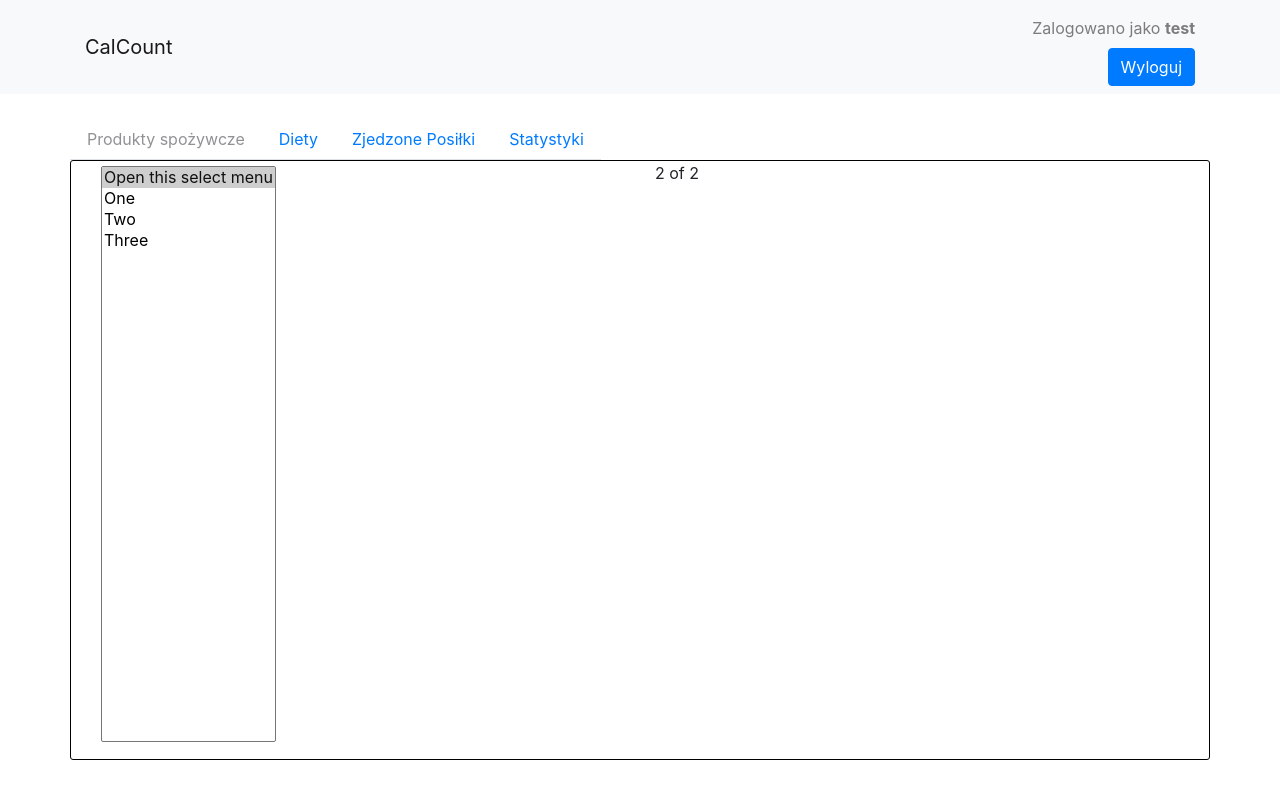
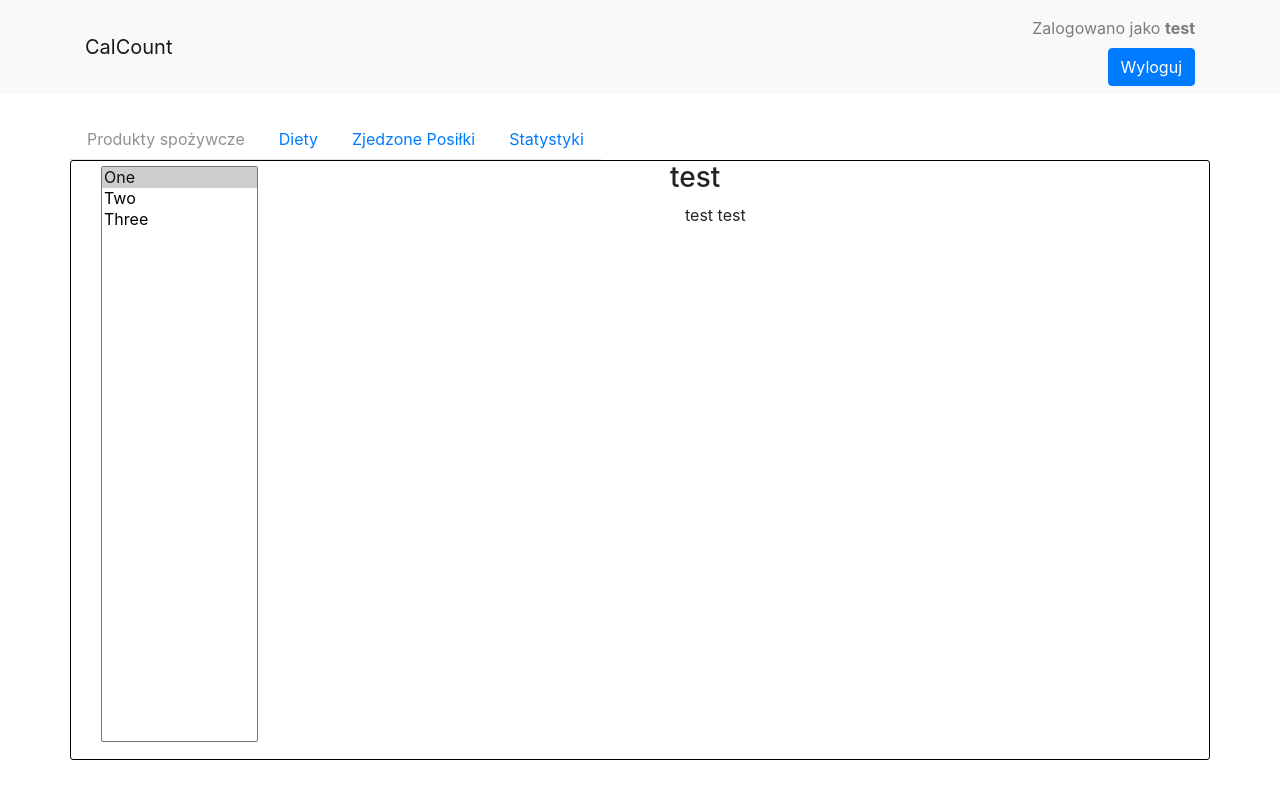
Before and after one commit to HoSzyk/ProjectDiet, a Flask app: page / in a window 1280 px wide. Run offline with Flask 2, Linux system fonts and the light colour scheme; a user stored in the database is signed in; some libraries are stand-ins or nearby versions.

Commit message:
product view

```diff
--- a/dietapp/routes.py
+++ b/dietapp/routes.py
@@ -20,7 +20,10 @@ import datetime
 def home():
     enabled_tabs = create_enabled_tabs()
     enabled_tabs['product'] = False
-    return render_template('products.html', title='Produkty', enabled_tabs=enabled_tabs)
+    return render_template('products.html', title='Produkty', enabled_tabs=enabled_tabs, products=[{
+        'name': 'test',
+        'information': 'test test'
+    }])
 
 
 # Login view
--- a/dietapp/static/main.css
+++ b/dietapp/static/main.css
@@ -28,4 +28,5 @@
   height: 72vh;
   margin-top: 5px;
   margin-bottom: 5px;
+  width: 30%;
 }
--- a/dietapp/templates/products.html
+++ b/dietapp/templates/products.html
@@ -4,15 +4,21 @@
     <div class="container">
       <div class="row">
         <div class="col">
-            <select class="form-select fill" size="3" aria-label="size 3 select example">
-                  <option selected>Open this select menu</option>
-                  <option value="1">One</option>
+            <select class="form-select fill" size="3">
+                  <option selected value="1">One</option>
                   <option value="2">Two</option>
                   <option value="3">Three</option>
             </select>
         </div>
         <div class="col">
-          2 of 2
+            <div class="container">
+                <h3 class="h3" id="product_name">
+                    {{ products[0]['name'] }}
+                </h3>
+                <div class="container" id="product_description">
+                    {{ products[0]['information'] }}
+                </div>
+            </div>
         </div>
       </div>
     </div>
```
